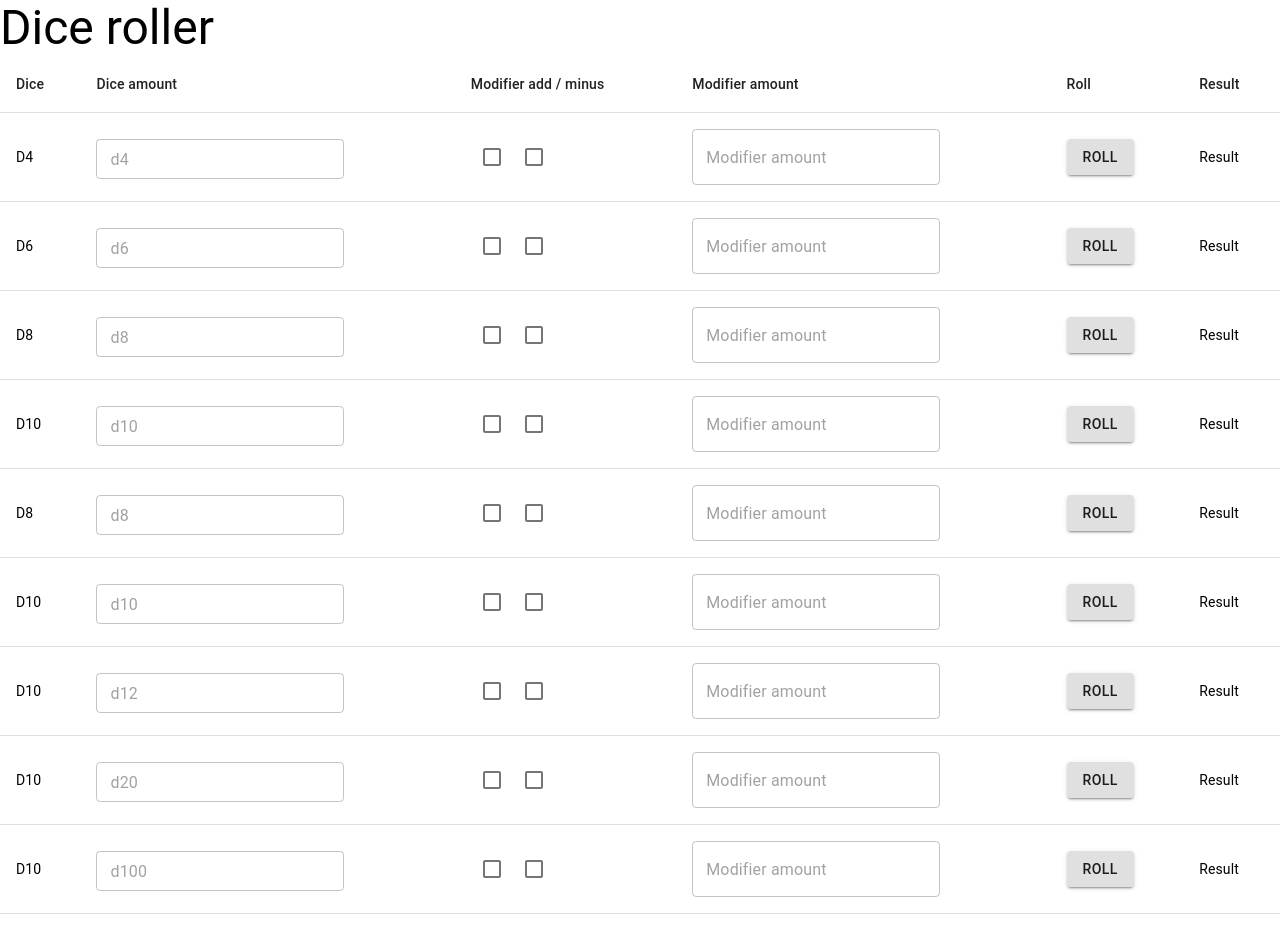
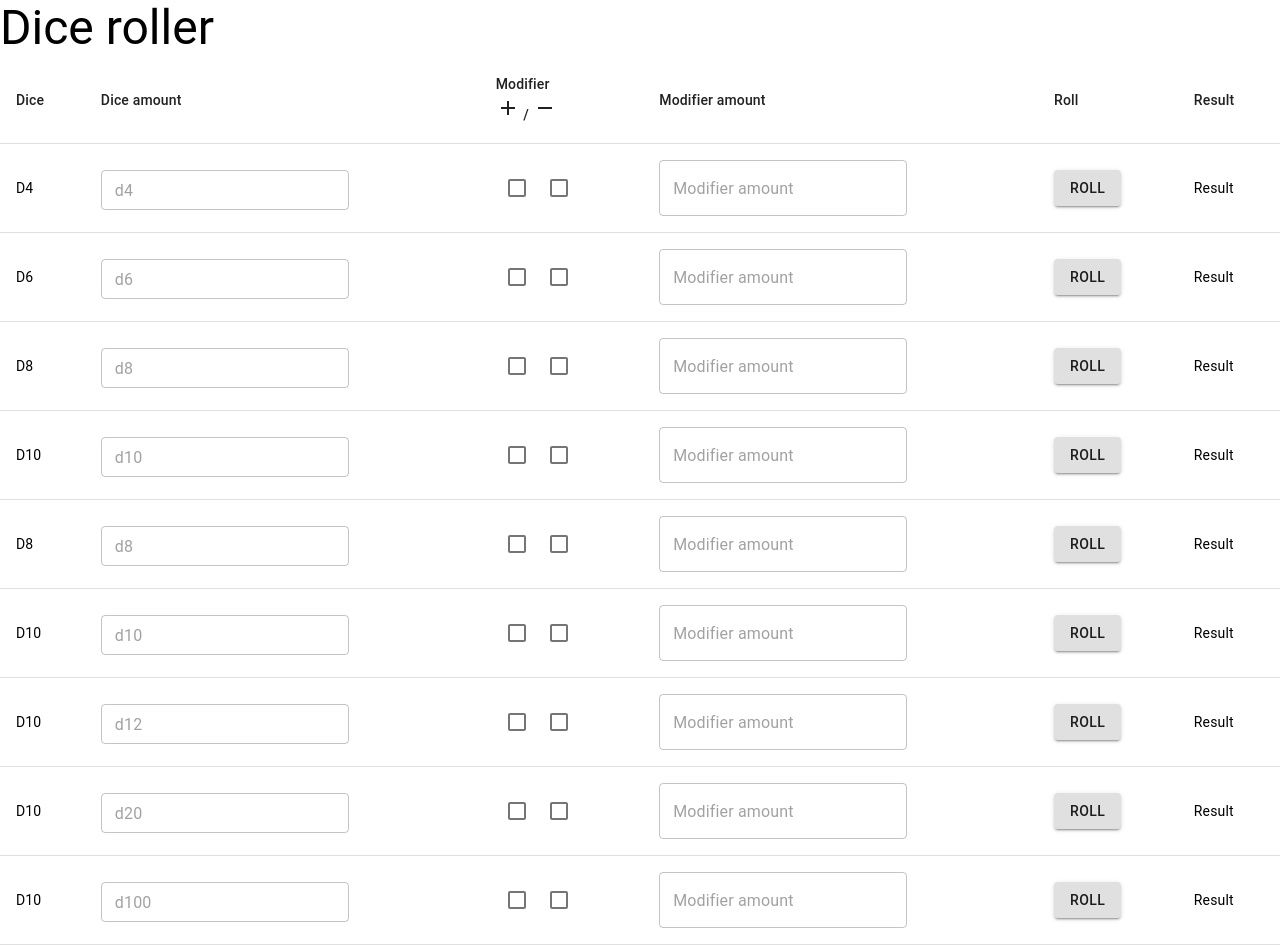
Before and after one commit to Ninjatsu1/dice-roller, a React (Create React App) app: page / in a window 1280 px wide. Before the commit the page ends 914 px from the top, so only its background shows below. Built offline with nearby package versions, Linux system fonts and the light colour scheme.

Commit message:
Icons added.

```diff
--- a/package.json
+++ b/package.json
@@ -4,6 +4,7 @@
   "private": true,
   "dependencies": {
     "@material-ui/core": "^4.11.1",
+    "@material-ui/icons": "^4.9.1",
     "@testing-library/jest-dom": "^5.11.4",
     "@testing-library/react": "^11.1.0",
     "@testing-library/user-event": "^12.1.10",
@@ -12,12 +13,14 @@
     "@types/react": "^16.9.53",
     "@types/react-dom": "^16.9.8",
     "@types/react-router-dom": "^5.1.6",
+    "add": "^2.0.6",
     "react": "^17.0.1",
     "react-dom": "^17.0.1",
     "react-router-dom": "^5.2.0",
     "react-scripts": "4.0.1",
     "typescript": "^4.0.3",
-    "web-vitals": "^0.2.4"
+    "web-vitals": "^0.2.4",
+    "yarn": "^1.22.10"
   },
   "scripts": {
     "start": "react-scripts start",
--- a/src/components/screens/home.tsx
+++ b/src/components/screens/home.tsx
@@ -1,6 +1,7 @@
 import React from "react";
-import { TextField, Typography, Button, TableContainer, Table, TableHead, TableRow, TableCell, Checkbox } from "@material-ui/core";
-
+import { TextField, Typography, Button, TableContainer, Table, TableHead, TableRow, TableCell, Checkbox, Icon } from "@material-ui/core";
+import AddIcon from '@material-ui/icons/Add';
+import RemoveIcon from '@material-ui/icons/Remove';
 /**
  * Props
  */
@@ -32,7 +33,8 @@ class Home extends React.Component<Props, State> {
 											Dice amount
 										</TableCell>
 										<TableCell>
-											Modifier add / minus
+											Modifier
+											<br /> <AddIcon /> / <RemoveIcon />
 										</TableCell>
 										<TableCell>
 											Modifier amount
@@ -200,7 +202,7 @@ class Home extends React.Component<Props, State> {
 									<TableCell>
 										<Button variant="contained">
 											Roll
-								</Button>
+										</Button>
 									</TableCell>
 									<TableCell>
 										Result
--- a/tsconfig.json
+++ b/tsconfig.json
@@ -21,6 +21,6 @@
     "jsx": "react-jsx"
   },
   "include": [
-    "./src"
+    "./src/**/*"
   ]
 }
```
